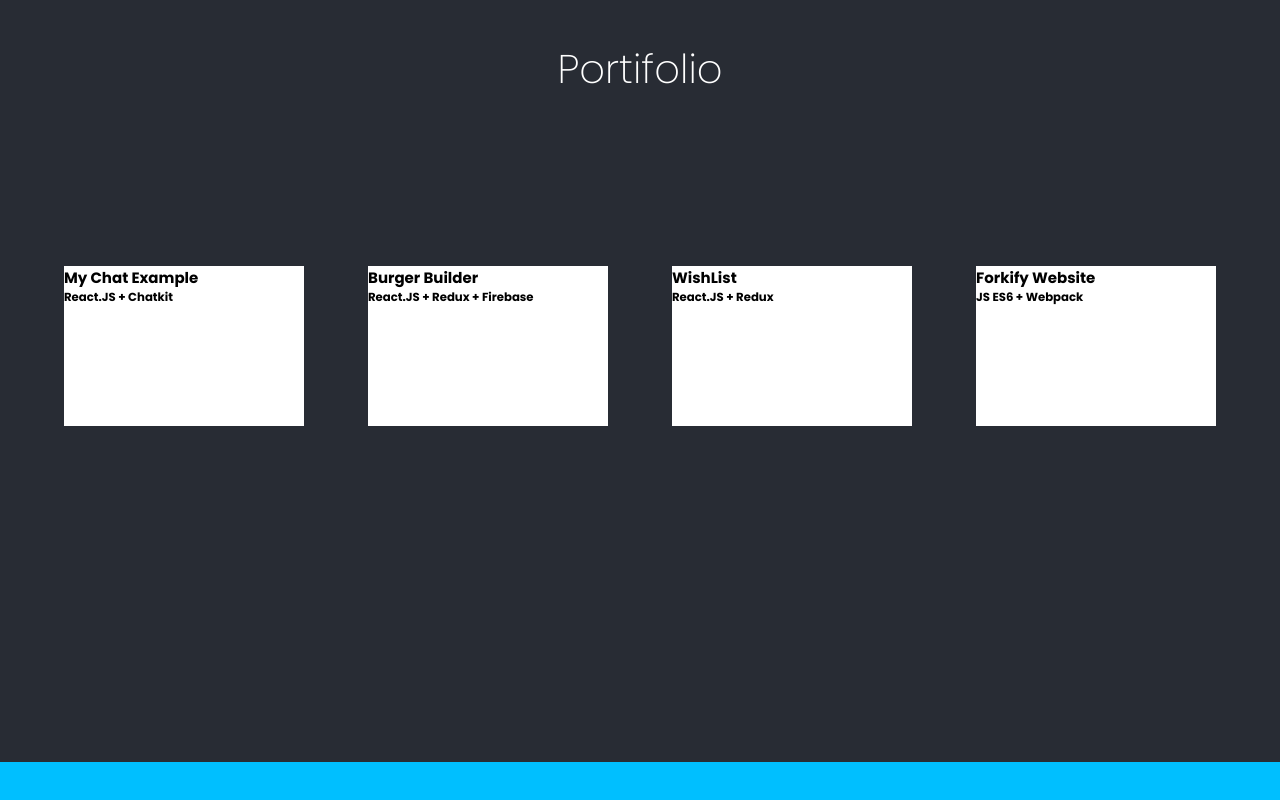
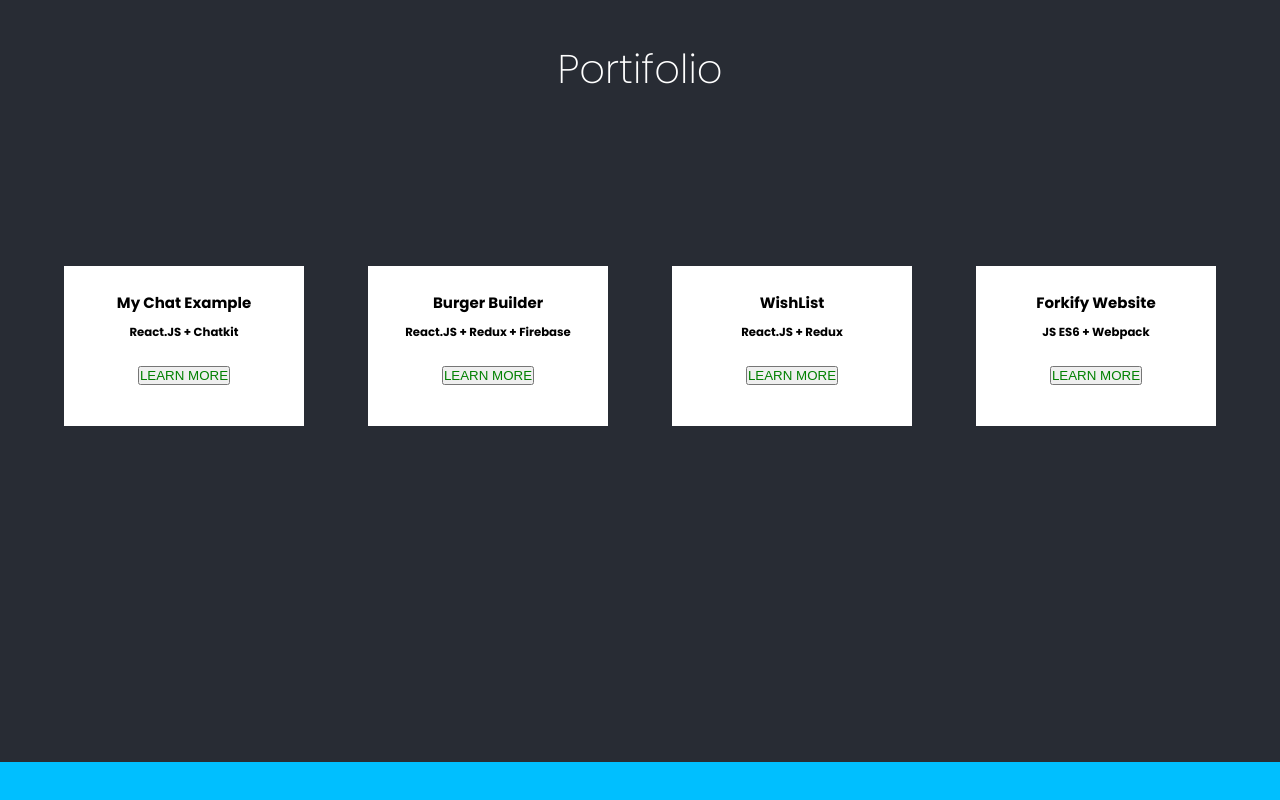
Before and after one commit to HenriqueFadoni/portifolio, a React (Create React App) app: page / in a window 1280 px wide. Shown: the part 1851-2651 px from the top of the page. Built offline with nearby package versions, Linux system fonts and the light colour scheme.

Commit message:
Creating Items inside Portifolio grid

```diff
--- a/src/components/PortifolioItem/PortifolioItem.js
+++ b/src/components/PortifolioItem/PortifolioItem.js
@@ -3,9 +3,10 @@ import React from 'react';
 const PortifolioItem = props => {
     return (
         <>
-            <div className={`grid-row-portifolio__1-of-4 portifolio__${props.classN}`}>
+            <div className={`grid-row-portifolio__1-of-4 item-${props.classN}`}>
                 <h2>{props.title}</h2>
                 <h3>{props.description}</h3>
+                <button className='btn-portifolio'>LEARN MORE</button>
             </div>
         </>
     );
--- a/src/styles/pages/_portifolio.scss
+++ b/src/styles/pages/_portifolio.scss
@@ -18,4 +18,17 @@
         left: 50%;
         top: 240vh;
     }
+
+
 }
+[class*="item"] {
+    text-align: center;
+    padding: 25px;
+
+    h2 { margin-bottom: 10px; }
+    h3 { margin-bottom: 25px; }
+}
+
+.btn-portifolio {
+    color: green;
+}
```
